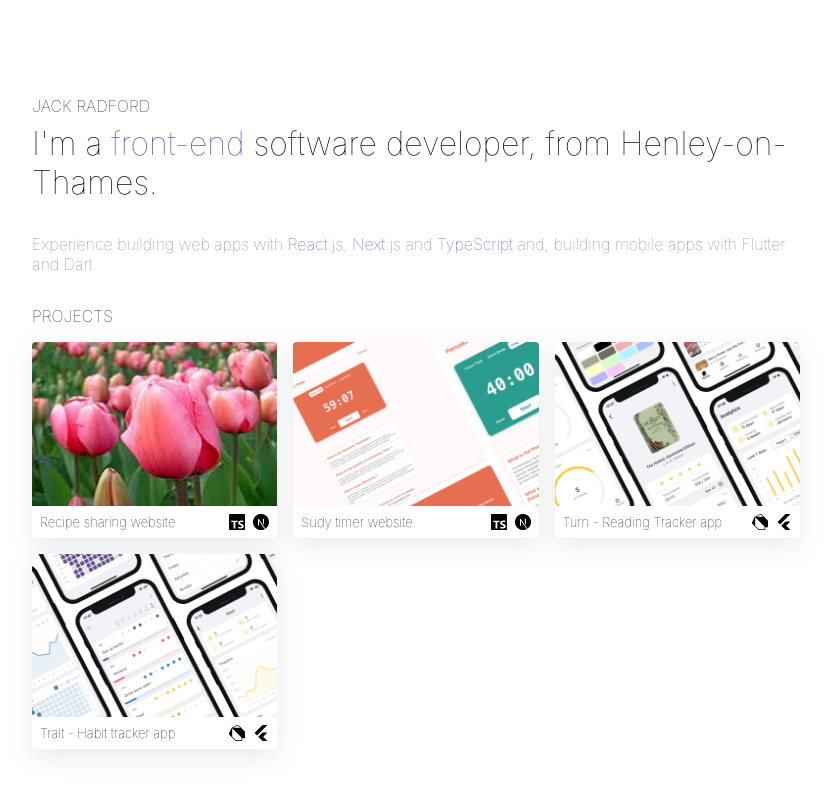
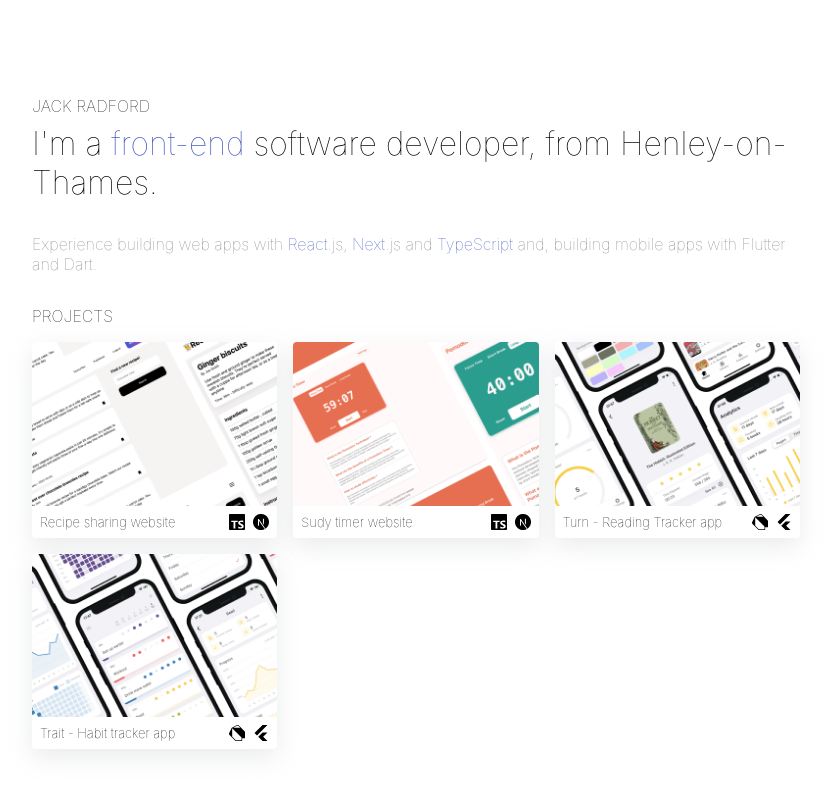
Before and after one commit to JackWRadford/portfolio, a Next.js app: page / in a window 1280 px wide. Shown: the top 792 px of the page, without its empty margins (224-1055 px from the left). Built offline with nearby package versions, Linux system fonts and the light colour scheme.

Commit message:
Added recipes image

```diff
--- a/components/ProjectsList.tsx
+++ b/components/ProjectsList.tsx
@@ -7,7 +7,7 @@ const PROJECTS_LIST: Project[] = [
   {
     name: "Recipe sharing website",
     techList: [Tech.typeScript, Tech.nextJS],
-    imagePath: "/tulip.jpg",
+    imagePath: "/recipes.png",
     githubURL: "",
     webURL: "",
   },
```
Also changed, not shown: public/recipes.png (added), public/tulip.jpg (deleted).
